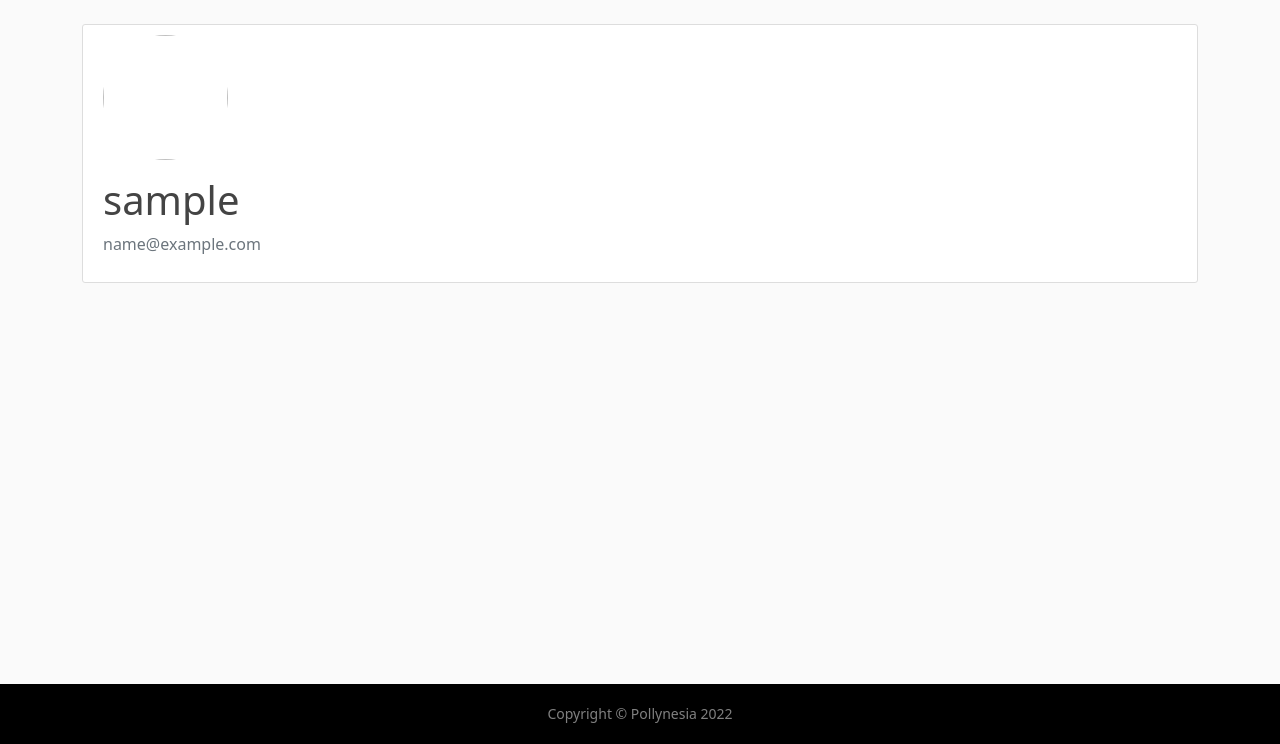
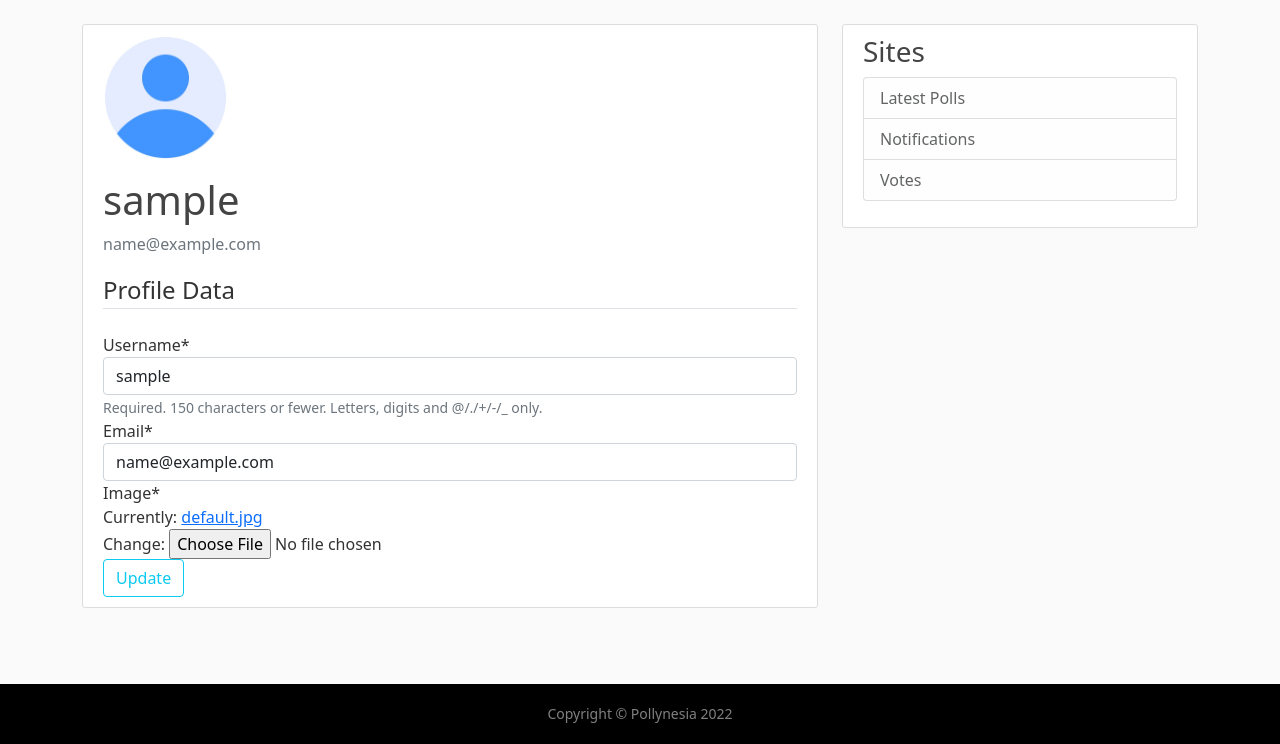
Before and after one commit to dgulacsy/pollynesia, a Django app: page /profile/ in a window 1280 px wide. Shown: the part 56-800 px from the top of the page. Run offline with Django 4.2, Linux system fonts and the light colour scheme; the visitor is signed in with stand-in values (Sample User, id 1); parts of the project's set-up code (start-up, migrations or seed data) failed here and were passed over; some libraries are stand-ins or nearby versions.

Commit message:
improve profile page

```diff
--- a/pollynesia_project/pollynesia_site/static/pollynesia_site/base.css
+++ b/pollynesia_project/pollynesia_site/static/pollynesia_site/base.css
@@ -4,7 +4,12 @@ color: #333333;
     margin-top: 5rem;
 }
 
-h1, h2, h3, h4, h5, h6 {
+h1,
+h2,
+h3,
+h4,
+h5,
+h6 {
     color: #444444;
 }
 
@@ -34,7 +39,7 @@ background-color: #686868;
 }
 
 .table-row {
-    cursor:pointer;
+    cursor: pointer;
 }
 
 .account-img {
@@ -47,3 +52,9 @@ background-color: #686868;
 .account-heading {
     font-size: 2.5rem;
 }
+
+.poll-img {
+    height: 65px;
+    width: 65px;
+    margin-right: 16px;
+}
--- a/pollynesia_project/pollynesia_site/templates/pollynesia_site/base.html
+++ b/pollynesia_project/pollynesia_site/templates/pollynesia_site/base.html
@@ -1,18 +1,15 @@
+{% load static %}
 <!DOCTYPE html>
 <html>
 
     <head>
         <meta charset="utf-8" />
         <meta name="viewport" content="width=device-width, initial-scale=1, shrink-to-fit=no" />
-        {% load static %}
         <title>Pollynesia</title>
         <link rel="icon" type="image/x-icon" href="{% static 'pollynesia_site/assets/favicon_io/favicon.ico' %}" />
         <!-- Font Awesome icons (free version)-->
         <script src="https://use.fontawesome.com/releases/v6.1.0/js/all.js" crossorigin="anonymous"></script>
-        <!-- Google fonts-->
-        <link href="https://fonts.googleapis.com/css?family=Varela+Round" rel="stylesheet" />
-        <link href="https://fonts.googleapis.com/css?family=Nunito:200,200i,300,300i,400,400i,600,600i,700,700i,800,800i,900,900i" rel="stylesheet" />
-        <!-- CSS only -->
+        <!-- Bootstrap CSS -->
         <link href="https://cdn.jsdelivr.net/npm/bootstrap@5.1.3/dist/css/bootstrap.min.css" rel="stylesheet" integrity="sha384-1BmE4kWBq78iYhFldvKuhfTAU6auU8tT94WrHftjDbrCEXSU1oBoqyl2QvZ6jIW3" crossorigin="anonymous">
         <!-- Custom CSS -->
         <link href="{% static 'pollynesia_site/base.css' %}" rel="stylesheet" />
@@ -22,7 +19,9 @@
 
     {% include 'pollynesia_site/navbar.html' %}
 
-    <div class="container">
+    <main role="main" class="container">
+        <div class="row">
+          <div class="col-md-8">
             {% if messages %}
                 {% for message in messages %}
                     <div class="alert alert-{{ message.tags }}">
@@ -32,6 +31,19 @@
             {% endif %}
             {% block content %}{% endblock %}
           </div>
+          <div class="col-md-4">
+            <div class="content-section">
+              <h3>Sites</h3>
+                <ul class="list-group">
+                  <li class="list-group-item list-group-item-light">Latest Polls</li>
+                  <li class="list-group-item list-group-item-light">Notifications</li>
+                  <li class="list-group-item list-group-item-light">Votes</li>
+                </ul>
+              </p>
+            </div>
+          </div>
+        </div>
+      </main>
 
     <!-- Footer-->
     <footer class="footer bg-black small text-center text-white-50">
--- a/pollynesia_project/users/apps.py
+++ b/pollynesia_project/users/apps.py
@@ -4,3 +4,6 @@ from django.apps import AppConfig
 class UsersConfig(AppConfig):
     default_auto_field = 'django.db.models.BigAutoField'
     name = 'users'
+
+    def ready(self):
+        import users.signals
--- a/pollynesia_project/users/forms.py
+++ b/pollynesia_project/users/forms.py
@@ -2,6 +2,7 @@ from dataclasses import field
 from django import forms
 from django.contrib.auth.models import User
 from django.contrib.auth.forms import UserCreationForm
+from .models import Profile
 
 
 class UserSignupForm(UserCreationForm):
@@ -10,3 +11,17 @@ class UserSignupForm(UserCreationForm):
     class Meta:
         model = User
         fields = ['username', 'email', 'password1', 'password2']
+
+
+class UserUpdateForm(forms.ModelForm):
+    email = forms.EmailField()
+
+    class Meta:
+        model = User
+        fields = ['username', 'email']
+
+
+class ProfileUpdateForm(forms.ModelForm):
+    class Meta:
+        model = Profile
+        fields = ['image']
--- a/pollynesia_project/users/models.py
+++ b/pollynesia_project/users/models.py
@@ -1,6 +1,14 @@
 from distutils.command.upload import upload
 from django.db import models
 from django.contrib.auth.models import User
+from PIL import Image
+
+def crop_center(pil_img, crop_width, crop_height):
+    img_width, img_height = pil_img.size
+    return pil_img.crop(((img_width - crop_width) // 2,
+                         (img_height - crop_height) // 2,
+                         (img_width + crop_width) // 2,
+                         (img_height + crop_height) // 2))
 
 class Profile(models.Model):
     user = models.OneToOneField(User, on_delete=models.CASCADE)
@@ -8,3 +16,11 @@ class Profile(models.Model):
 
     def __str__(self):
         return self.user.username
+
+    def save(self):
+        super().save()
+        with Image.open(self.image.path) as img:
+            if img.height > 300 or img.width > 300:
+                output_size = (300,300)
+                img.thumbnail(output_size)
+                img.save(self.image.path)
--- /dev/null
+++ b/pollynesia_project/users/signals.py
@@ -0,0 +1,13 @@
+from django.db.models.signals import post_save
+from django.contrib.auth.models import User
+from django.dispatch import receiver
+from .models import Profile
+
+@receiver(post_save, sender=User)
+def create_profile(sender, instance, created, **kwargs):
+    if created:
+        Profile.objects.create(user=instance)
+
+@receiver(post_save, sender=User)
+def save_profile(sender, instance, **kwargs):
+    instance.profile.save()
--- a/pollynesia_project/users/templates/users/login.html
+++ b/pollynesia_project/users/templates/users/login.html
@@ -19,4 +19,4 @@
         </small>
     </div>
 </div>
-{% endblock %}
+{% endblock content %}
--- a/pollynesia_project/users/templates/users/logout.html
+++ b/pollynesia_project/users/templates/users/logout.html
@@ -10,4 +10,4 @@
         </small>
     </div>
 </div>
-{% endblock %}
+{% endblock content %}
--- a/pollynesia_project/users/templates/users/profile.html
+++ b/pollynesia_project/users/templates/users/profile.html
@@ -1,14 +1,25 @@
 {% extends "pollynesia_site/base.html" %}
+{% load crispy_forms_tags %}
 
 {% block content %}
     <div class="content-section">
         <div class="media">
-        <img class="rounded-circle account-img" src="{{ user.profile.image.url }}">
-        <div class="media-body">
-            <h2 class="account-heading">{{ user.username }}</h2>
-            <p class="text-secondary">{{ user.email }}</p>
+            <img class="rounded-circle account-img" src="{{ user.profile.image.url }}">
+            <div class="media-body">
+                <h2 class="account-heading">{{ user.username }}</h2>
+                <p class="text-secondary">{{ user.email }}</p>
+            </div>
         </div>
-        </div>
-        <!-- FORM HERE -->
+        <form method="POST" enctype="multipart/form-data">
+            {% csrf_token %}
+            <fieldset class="form-group">
+                <legend class="border-bottom mb-4">Profile Data</legend>
+                {{ u_form|crispy }}
+                {{ p_form|crispy }}
+            </fieldset>
+            <div class="form-group">
+                <button class="btn btn-outline-info" type="submit">Update</button>
+            </div>
+        </form>
     </div>
-{% endblock %}
+{% endblock content %}
--- a/pollynesia_project/users/templates/users/signup.html
+++ b/pollynesia_project/users/templates/users/signup.html
@@ -3,7 +3,7 @@
 
 {% block content %}
 <div class="content" id="content">
-    <div class="colM">
+    <div>
         <form method="POST">
             {% csrf_token %}
             <fieldset class="form-group">
@@ -21,4 +21,4 @@
         </div>
     </div>
 </div>
-{% endblock %}
+{% endblock content%}
--- a/pollynesia_project/users/views.py
+++ b/pollynesia_project/users/views.py
@@ -1,7 +1,8 @@
 from django.shortcuts import render, redirect
 from django.contrib import messages
-from .forms import UserSignupForm
 from django.contrib.auth.decorators import login_required
+from .forms import UserSignupForm, UserUpdateForm, ProfileUpdateForm
+
 
 def signup(request):
     if request.method == 'POST':
@@ -9,12 +10,31 @@ def signup(request):
         if form.is_valid():
             form.save()
             username = form.cleaned_data.get('username')
-            messages.success(request, f'Your account has been created, {username}! You can log in now!')
+            messages.success(
+                request, f'Your account has been created, {username}! You can log in now!')
             return redirect('polls:index')
     else:
         form = UserSignupForm()
     return render(request, 'users/signup.html', {'form': form})
 
+
 @login_required
 def profile(request):
-    return render(request, 'users/profile.html')
+    if request.method == 'POST':
+        u_form = UserUpdateForm(request.POST, instance=request.user)
+        p_form = ProfileUpdateForm(request.POST,
+                                   request.FILES,
+                                   instance=request.user.profile)
+        if u_form.is_valid() and p_form.is_valid():
+            u_form.save()
+            p_form.save()
+            messages.success(request, f'You have update your profile data.')
+            return redirect('profile')
+    else:
+        u_form = UserUpdateForm(instance=request.user)
+        p_form = ProfileUpdateForm(instance=request.user.profile)
+    context = {
+        'u_form': u_form,
+        'p_form': p_form
+    }
+    return render(request, 'users/profile.html', context=context)
```
Also changed, not shown: pollynesia_project/polls/templates/polls/detail.html (+7 -1 lines), 2 other files. Lines whose indentation alone changed are shown as unchanged.
